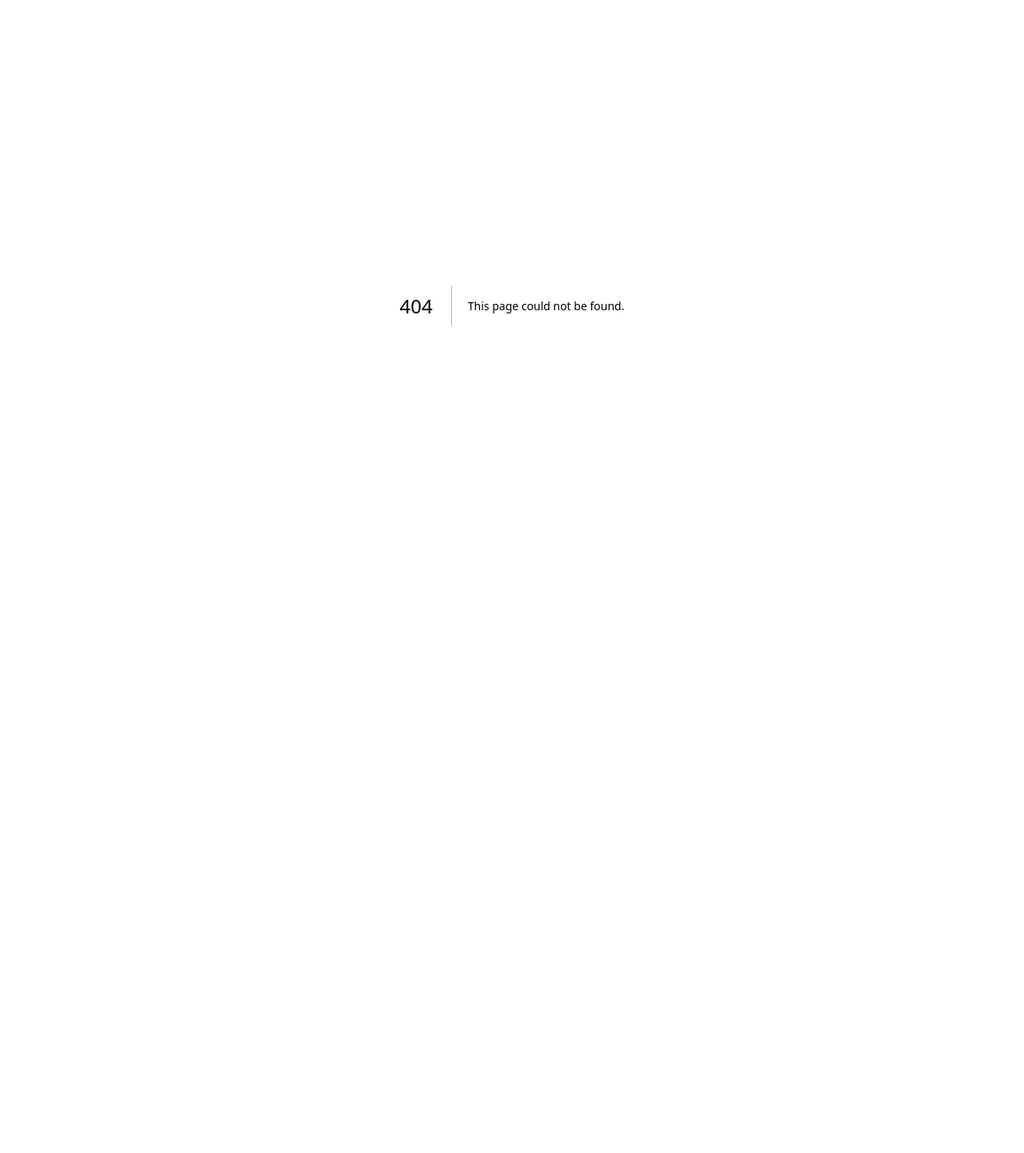
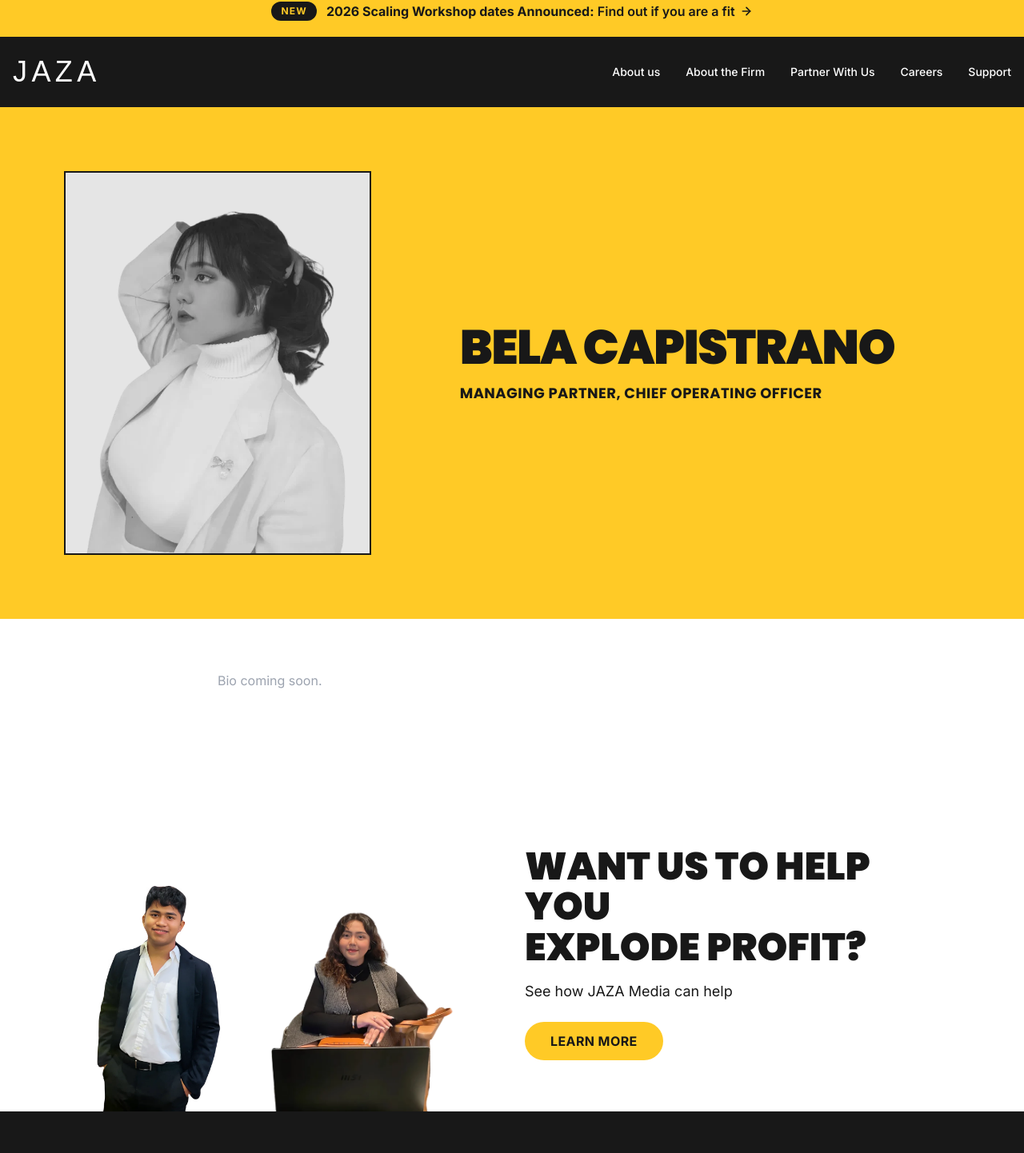
Before and after one commit to JAZA-Group-OS/jaza-media-site, a Next.js app: page /team/bela in a window 1280 px wide. Before the commit this address had no page. Shown: the part 18-1460 px from the top of the page at 80% size. Before the commit the page ends 800 px from the top, so only its background shows below. Built offline with nearby package versions, Linux system fonts and the light colour scheme; a web font is replaced by a local one.

Commit message:
feat: add /team/[slug] dynamic bio page

```diff
--- /dev/null
+++ b/app/team/[slug]/page.tsx
@@ -0,0 +1,60 @@
+import type { Metadata } from "next";
+import { notFound } from "next/navigation";
+
+import { AnnouncementBanner } from "@/components/announcement-banner";
+import { CopyrightBar } from "@/components/copyright-bar";
+import { ExplodeProfitCta } from "@/components/explode-profit-cta";
+import { Footer } from "@/components/footer";
+import { Navbar } from "@/components/navbar";
+import { TeamBioHero } from "@/components/team-bio-hero";
+import { getAllSlugs, getMember } from "@/lib/team";
+
+type Params = Promise<{ slug: string }>;
+
+export function generateStaticParams() {
+  return getAllSlugs().map((slug) => ({ slug }));
+}
+
+export async function generateMetadata({
+  params,
+}: {
+  params: Params;
+}): Promise<Metadata> {
+  const { slug } = await params;
+  const member = getMember(slug);
+  const name = member?.name ?? "Team Member";
+  return {
+    title: `${name} — JAZA Media`,
+    description: member ? `${member.role}, JAZA Media` : "JAZA Media team member.",
+  };
+}
+
+export default async function TeamMemberPage({ params }: { params: Params }) {
+  const { slug } = await params;
+  const member = getMember(slug);
+  if (!member) notFound();
+
+  const paragraphs = member.bio ?? [];
+
+  return (
+    <>
+      <AnnouncementBanner />
+      <Navbar />
+      <main>
+        <TeamBioHero member={member} />
+        <section className="bg-white py-12 md:py-16">
+          <div className="mx-auto max-w-3xl space-y-4 px-4 text-sm leading-relaxed text-brand-black md:text-base">
+            {paragraphs.length > 0 ? (
+              paragraphs.map((paragraph, i) => <p key={i}>{paragraph}</p>)
+            ) : (
+              <p className="text-text-muted">Bio coming soon.</p>
+            )}
+          </div>
+        </section>
+        <ExplodeProfitCta />
+      </main>
+      <Footer />
+      <CopyrightBar />
+    </>
+  );
+}
```
